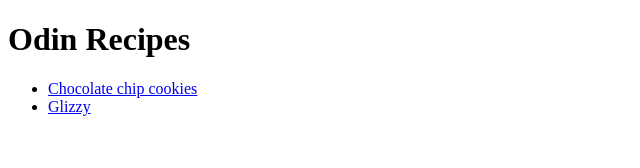
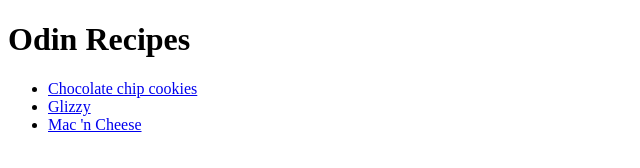
Before and after one commit to RaglandDev/odin-recipes, a plain HTML site: page index.html in a window 1280 px wide. Shown: the whole page, without its empty margins (0-640 px from the left). Drawn offline with Linux system fonts and the light colour scheme.

Commit message:
Add mac link to index

```diff
--- a/index.html
+++ b/index.html
@@ -14,6 +14,8 @@
         <li><a href="recipes/cookies.html">Chocolate chip
                 cookies</a></li>
         <li><a href="recipes/glizzy.html">Glizzy</a></li>
+        <li><a href="recipes/mac.html">Mac 'n Cheese</a>
+        </li>
     </ul>
 </body>
 
```
